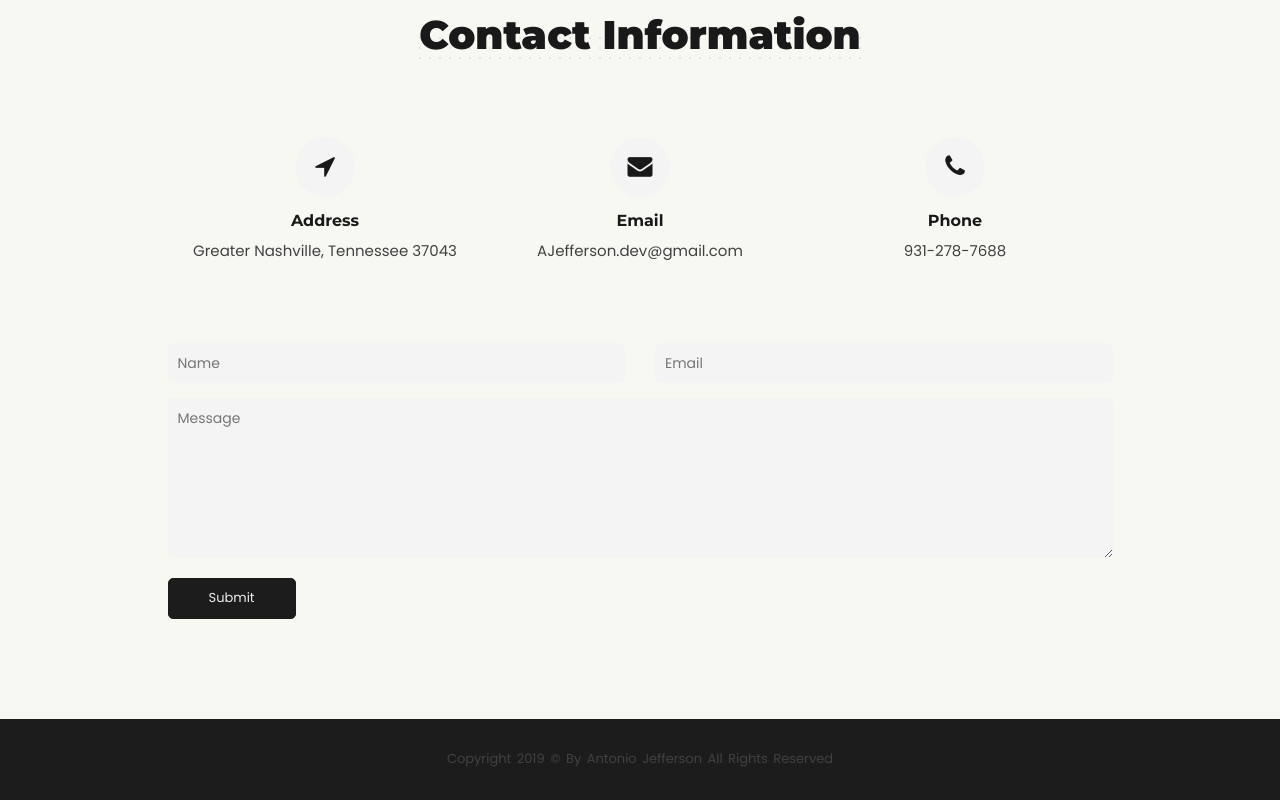
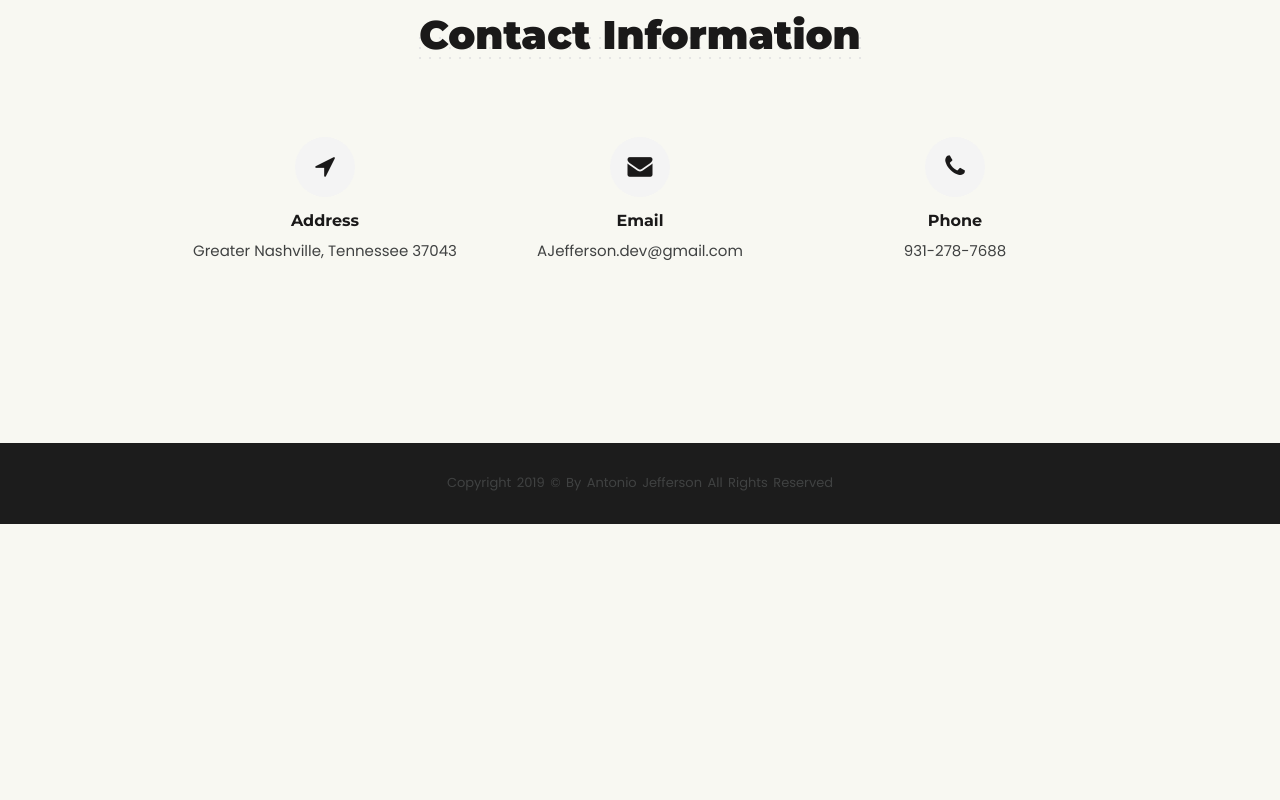
Before and after one commit to AjeffersonTN/Antonio-sWebsite, a plain HTML site: page index.html in a window 1280 px wide. Shown: the part 2472-3272 px from the top of the page. After the commit the page ends 2996 px from the top, so only its background shows below. Drawn offline with nearby package versions, Linux system fonts and the light colour scheme.

Commit message:
commnted out contact form until i set it to email me

```diff
--- a/index.html
+++ b/index.html
@@ -345,7 +345,7 @@
 						</div>
 
 						<!-- contact form -->
-						<form class="form" id="contact-form" method="post" action="contact.php">
+						<!-- <form class="form" id="contact-form" method="post" action="contact.php">
 		                    <div class="messages"></div>
 
 		                    <div class="controls">
@@ -373,7 +373,7 @@
 		                            </div>
 		                        </div>
 		                    </div>
-		                </form>
+		                </form> -->
 
 					</div>
 				</div><!-- /row -->
```
